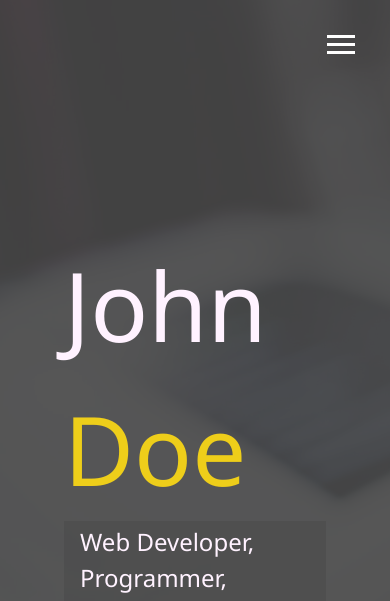
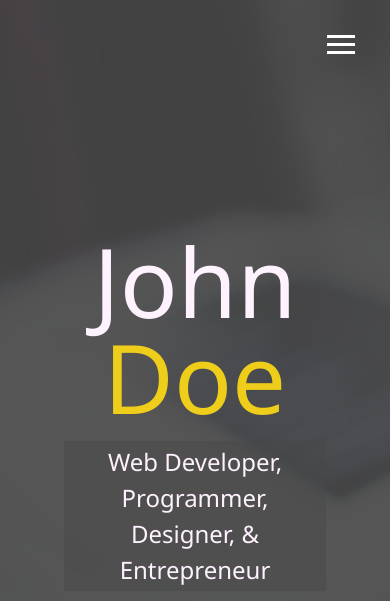
Before and after one commit to Charizard17/modern-portfolio, a website: page dist/index.html in a window 390 px wide. Shown: the top 601 px of the page. Drawn offline with Linux system fonts and the light colour scheme.

Commit message:
media queries & responsive menu overlay added

```diff
--- a/scss/_config.scss
+++ b/scss/_config.scss
@@ -28,3 +28,28 @@ $background-opacity: 0.9;
         }
     }
 }
+
+// Media Query Mixins
+@mixin mediaSm {
+    @media screen and (max-width: 500px) {
+        @content;
+    }
+}
+
+@mixin mediaMd {
+    @media screen and (max-width: 768px) {
+        @content;
+    }
+}
+
+@mixin mediaLg {
+    @media screen and (min-width: 769px) and (max-width: 1170   px) {
+        @content;
+    }
+}
+
+@mixin mediaXl {
+    @media screen and (min-width: 1171px) {
+        @content;
+    }
+}
--- /dev/null
+++ b/scss/_mobile.scss
@@ -0,0 +1,56 @@
+// Widescreens
+@include mediaXl {
+
+}
+
+// Desktop & Laptops
+@include mediaLg {
+
+}
+
+// Tablets & Small Laptops
+@include mediaMd {
+    main {
+        align-items: center;
+        text-align: center;
+
+        .lg-heading {
+            line-height: 1;
+            margin-bottom: 1rem;
+        }
+    }
+
+    ul.menu-nav, div.menu-branding {
+        float: none;
+        width: 100%;
+        min-height: 0;
+
+        &.show {
+            transform: translate3d(0, 0, 0);
+        }
+    }
+
+    .menu-nav {
+        height: 75vh;
+        transform: translate3d(-100%, 0, 0);
+        font-size: 24px;
+    }
+
+    .menu-branding {
+        height: 25vh;
+        transform: translate3d(100%, 0, 0);
+
+        .portrait {
+            background: url("../img/portrait_small.jpg");
+            width: 150px;
+            height: 150px;
+        }
+    }
+}
+
+// Smartphones
+@include mediaSm {
+    main#home h1 {
+        margin-top: 10vh;
+    }
+}
--- a/scss/main.scss
+++ b/scss/main.scss
@@ -1,5 +1,6 @@
 @import "config";
 @import "menu";
+@import "mobile";
 
 * {
     box-sizing: border-box;
```
Also changed, not shown: dist/css/main.css.
